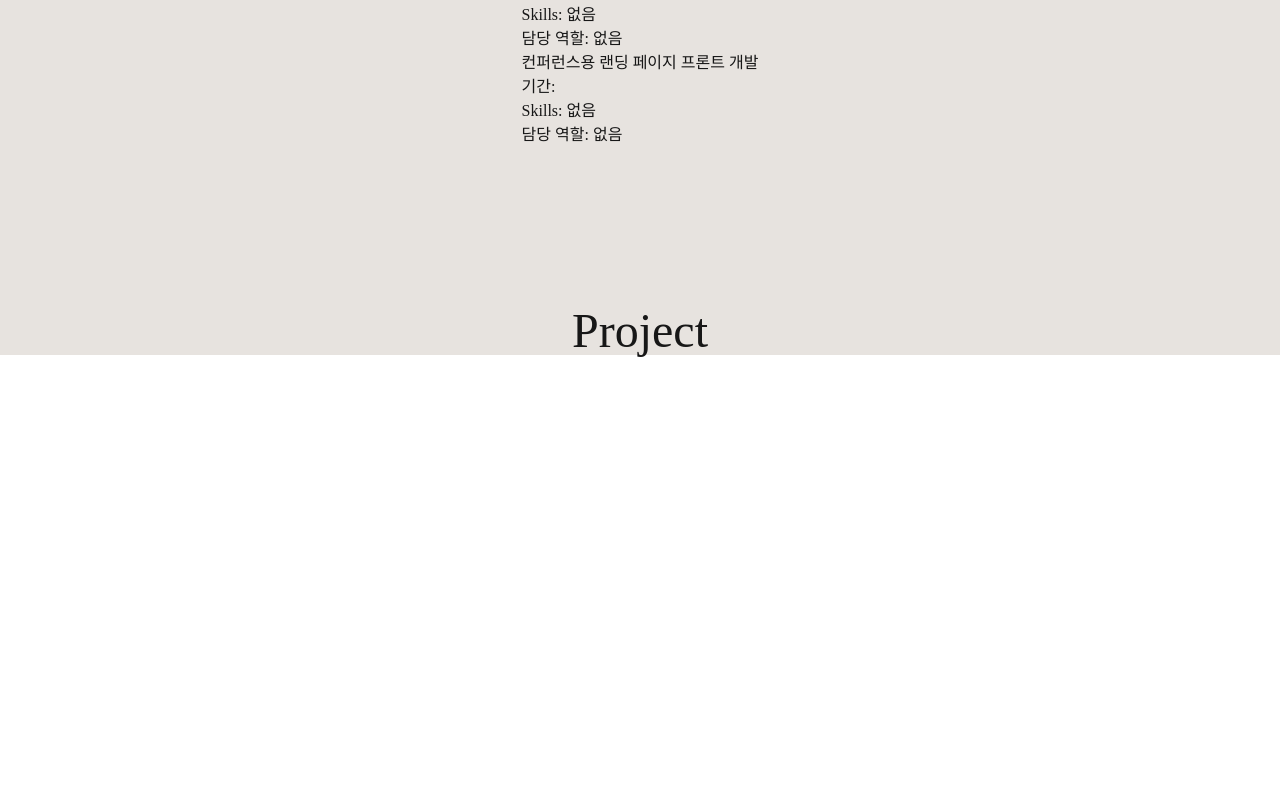
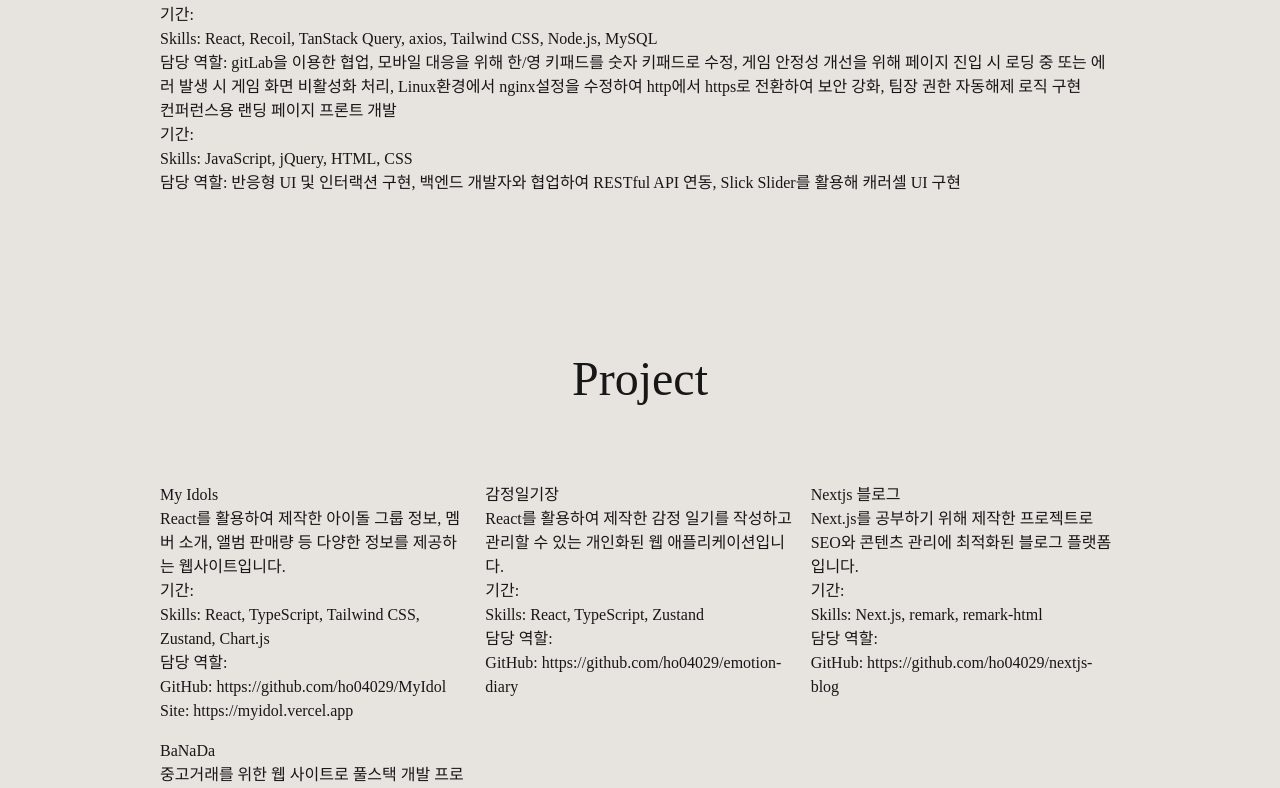
Before and after one commit to ho04029/portfolio, a Next.js app: page / in a window 1280 px wide. Shown: the part 2943-3731 px from the top of the page. Before the commit the page ends 3300 px from the top, so only its background shows below. Built offline with nearby package versions, Linux system fonts and the light colour scheme; a web font is replaced by a local one.

Commit message:
feat: career, project

```diff
--- a/app/_components/Career.tsx
+++ b/app/_components/Career.tsx
@@ -26,22 +26,46 @@ const careerData: Career[] = [
         projectName: "교육문의 페이지 프론트 개발",
         description: "",
         period: "",
-        skills: [],
-        role: [],
+        skills: ["Next.js", "styled-component", "Ant Design"],
+        role: [
+          "반응형 UI개발 및 최적화",
+          "Figma를 활용해 기획자, 디자이너와 협업하여 UI 설계",
+          "GitHub을 이용한 협업 ",
+          "IntersectionObserver를 활용한 스크롤 애니메이션 구현",
+          "Ant Design의 Carousel 컴포넌트를 활용해 캐러셀 UI 구현",
+        ],
       },
       {
         projectName: "엑지트 기능 개발 및 유지 보수",
         description: "",
         period: "",
-        skills: [],
-        role: [],
+        skills: [
+          "React",
+          "Recoil",
+          "TanStack Query",
+          "axios",
+          "Tailwind CSS",
+          "Node.js",
+          "MySQL",
+        ],
+        role: [
+          "gitLab을 이용한 협업",
+          "모바일 대응을 위해 한/영 키패드를 숫자 키패드로 수정",
+          "게임 안정성 개선을 위해 페이지 진입 시 로딩 중 또는 에러 발생 시 게임 화면 비활성화 처리",
+          "Linux환경에서 nginx설정을 수정하여 http에서 https로 전환하여 보안 강화",
+          "팀장 권한 자동해제 로직 구현",
+        ],
       },
       {
         projectName: "컨퍼런스용 랜딩 페이지 프론트 개발",
         description: "",
         period: "",
-        skills: [],
-        role: [],
+        skills: ["JavaScript", "jQuery", "HTML", "CSS"],
+        role: [
+          "반응형 UI 및 인터랙션 구현",
+          "백엔드 개발자와 협업하여 RESTful API 연동",
+          "Slick Slider를 활용해 캐러셀 UI 구현",
+        ],
       },
     ],
   },
--- a/app/_components/Project.tsx
+++ b/app/_components/Project.tsx
@@ -1,10 +1,94 @@
 import React from "react";
 import Common from "./Common";
+
+//타입정의
+interface Project {
+  projectName: string;
+  description: string;
+  period: string;
+  skills: string[];
+  role: string[];
+  github: string;
+  site?: string;
+  notion?: string;
+}
+
+//데이터
+const ProjectData: Project[] = [
+  {
+    projectName: "My Idols",
+    description:
+      "React를 활용하여 제작한 아이돌 그룹 정보, 멤버 소개, 앨범 판매량 등 다양한 정보를 제공하는 웹사이트입니다.",
+    period: "",
+    skills: ["React", "TypeScript", "Tailwind CSS", "Zustand", "Chart.js"],
+    role: [],
+    github: "https://github.com/ho04029/MyIdol",
+    site: "https://myidol.vercel.app",
+  },
+  {
+    projectName: "감정일기장",
+    description:
+      "React를 활용하여 제작한 감정 일기를 작성하고 관리할 수 있는 개인화된 웹 애플리케이션입니다.",
+    period: "",
+    skills: ["React", "TypeScript", "Zustand"],
+    role: [],
+    github: "https://github.com/ho04029/emotion-diary",
+  },
+  {
+    projectName: "Nextjs 블로그",
+    description:
+      "Next.js를 공부하기 위해 제작한 프로젝트로 SEO와 콘텐츠 관리에 최적화된 블로그 플랫폼입니다. ",
+    period: "",
+    skills: ["Next.js", "remark", "remark-html"],
+    role: [],
+    github: "https://github.com/ho04029/nextjs-blog",
+  },
+  {
+    projectName: "BaNaDa",
+    description:
+      "중고거래를 위한 웹 사이트로 풀스택 개발 프로젝트입니다. 팀 프로젝트로 진행되었으며, 프론트엔드와 백엔드 양측에서 적극적인 역할을 수행했습니다. (현재 비용문제로 배포 종료)",
+    period: "",
+    skills: ["JavaScript", "jQuery", "HTML", "CSS", "Spring Boot", "MySQL"],
+    role: [],
+    github: "https://github.com/ho04029/FinalProject",
+  },
+];
+
+//컴포넌트
+const ProjectItem: React.FC<{ project: Project }> = ({ project }) => {
+  return (
+    <li className="">
+      <h4>{project.projectName}</h4>
+      <p>{project.description}</p>
+      <p>기간: {project.period}</p>
+      <p>Skills: {project.skills.join(", ")}</p>
+      <p>담당 역할: {project.role.join(", ")}</p>
+      <p>
+        GitHub: <a href={project.github}>{project.github}</a>
+      </p>
+      {project.site && (
+        <p>
+          Site: <a href={project.site}>{project.site}</a>
+        </p>
+      )}
+      {project.notion && (
+        <p>
+          Notion: <a href={project.notion}>{project.notion}</a>
+        </p>
+      )}
+    </li>
+  );
+};
 
 const Project = () => {
   return (
     <Common.section>
       <Common.title>Project</Common.title>
+      <ul className="grid grid-cols-3 gap-4">
+        {ProjectData.map((project) => (
+          <ProjectItem project={project} key={project.projectName} />
+        ))}
+      </ul>
     </Common.section>
   );
 };
```
